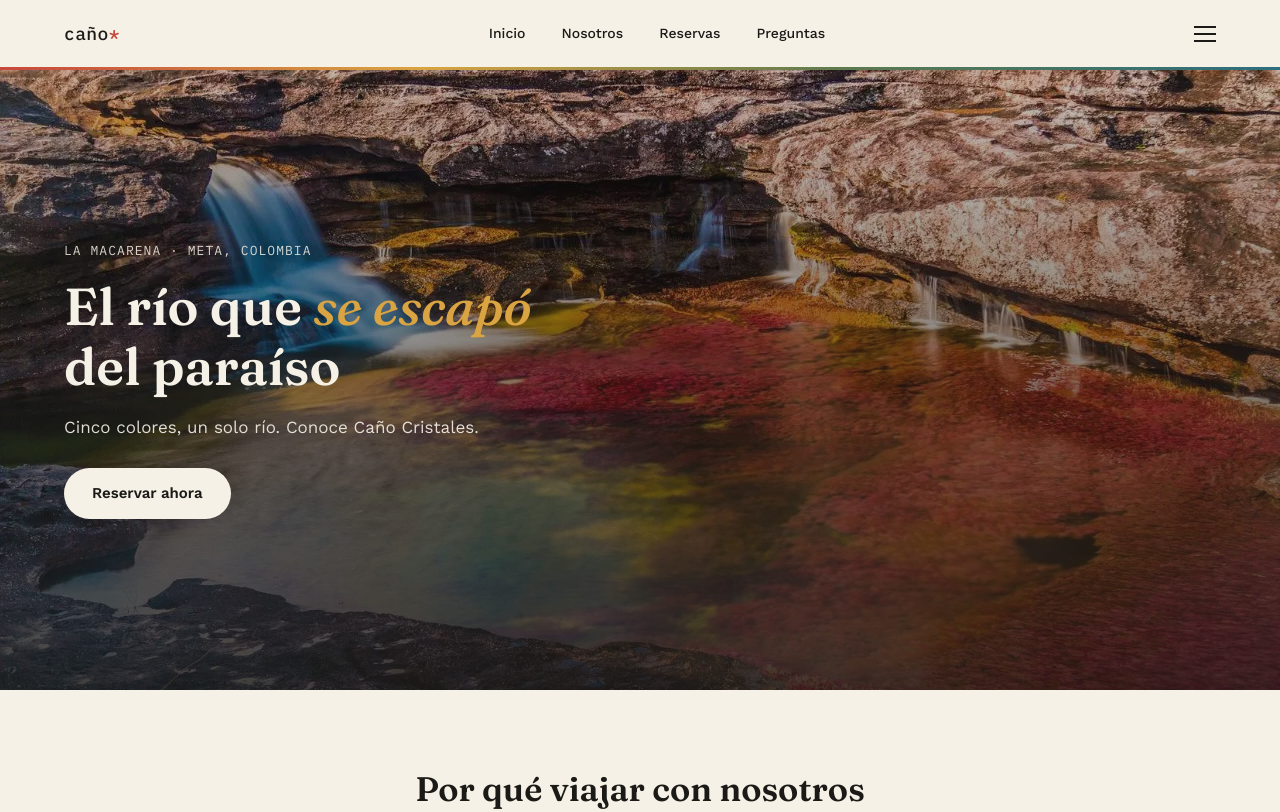
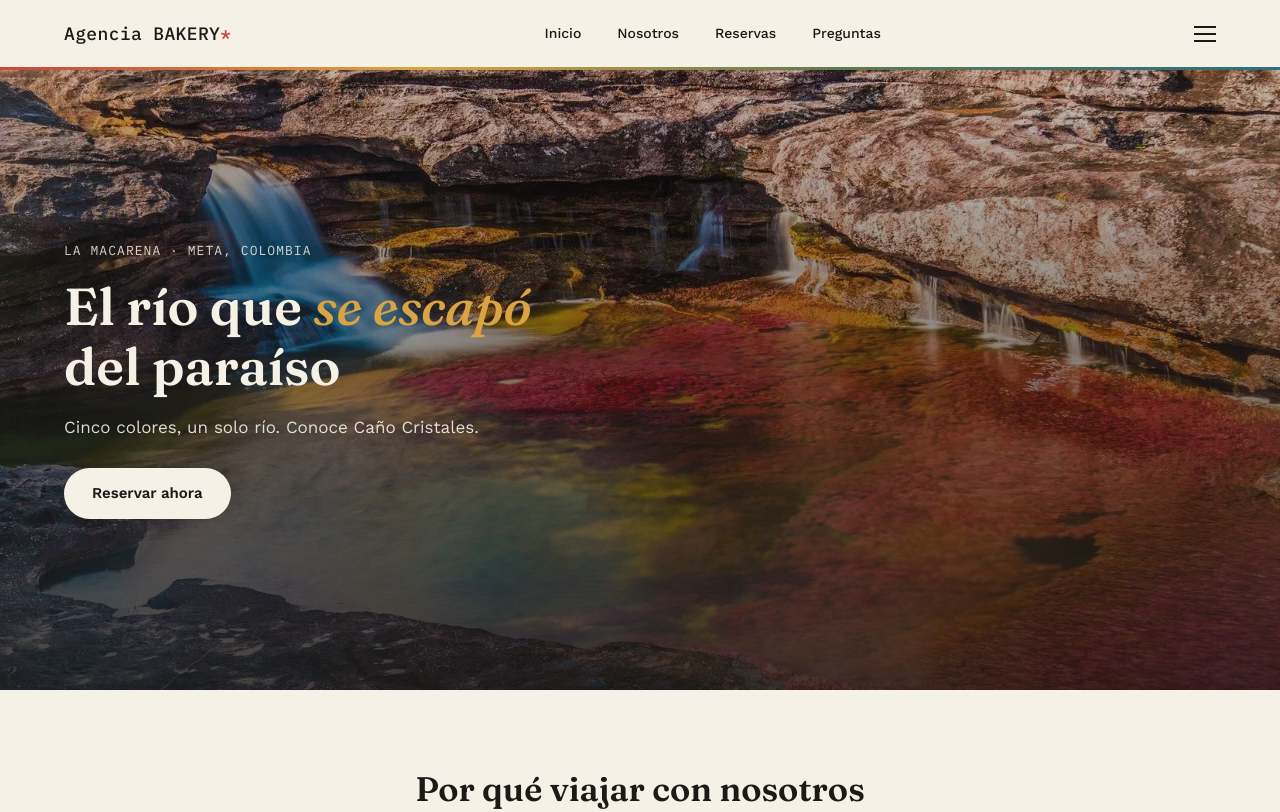
Before and after one commit to Anonimous-0/Pagina-web-BAKERY, a plain HTML site: page index.html in a window 1280 px wide. Shown: the top 812 px of the page. Drawn offline with nearby package versions, Linux system fonts and the light colour scheme; files that its build step writes are made by us from their sources; files whose address does not match are found by name.

Commit message:
Update brand name from 'caño' to 'Agencia BAKERY'

```diff
--- a/index.html
+++ b/index.html
@@ -14,7 +14,7 @@
 <body>
 
   <header class="nav">
-    <div class="nav__brand">caño<span class="nav__dot">*</span></div>
+    <div class="nav__brand">Agencia BAKERY<span class="nav__dot">*</span></div>
 
     <nav class="nav__links">
     <a href="#">Inicio</a>
```
